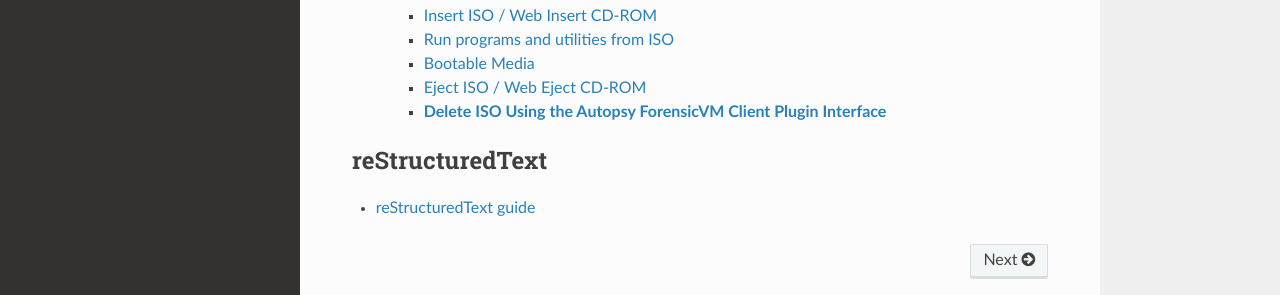
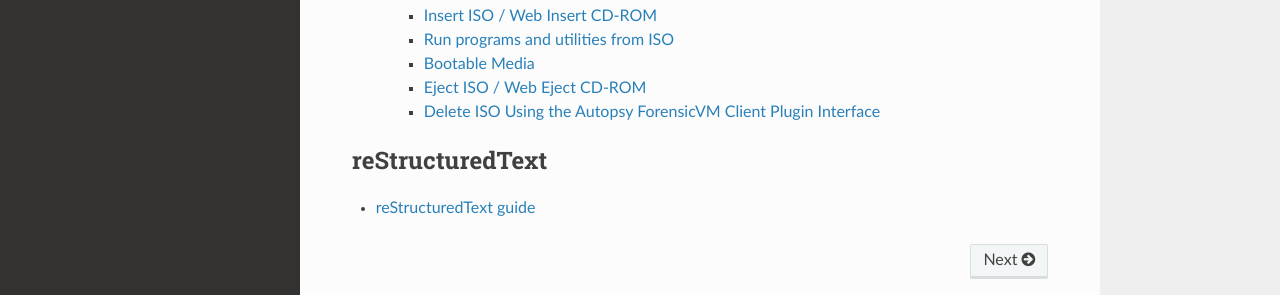
Before and after one commit to nunomourinho/forensicVmAutopsyUserManual, a Sphinx documentation site: the page built from docs/index.rst, in a window 1280 px wide and 900 px high, scrolled down 4534 px. Shown: the part 491-786 px from the top of the window. Built offline with Sphinx 7.4.7 and the Read the Docs theme 2.0.0, drawn with Linux system fonts in a browser that asks for light colours; pages that are not in the unit, such as notebooks, are missing from menus.

```diff
--- a/docs/user/media.rst
+++ b/docs/user/media.rst
@@ -501,7 +501,7 @@ Method 2: Eject using the Web Screen Interface
 
    Ejecting via Web Screen Interface
 
-**Delete ISO Using the Autopsy ForensicVM Client Plugin Interface**
+Delete ISO Using the Autopsy ForensicVM Client Plugin Interface
 ---------------------------------------------------------------------
 
 To delete an ISO file, follow the steps below:
```
